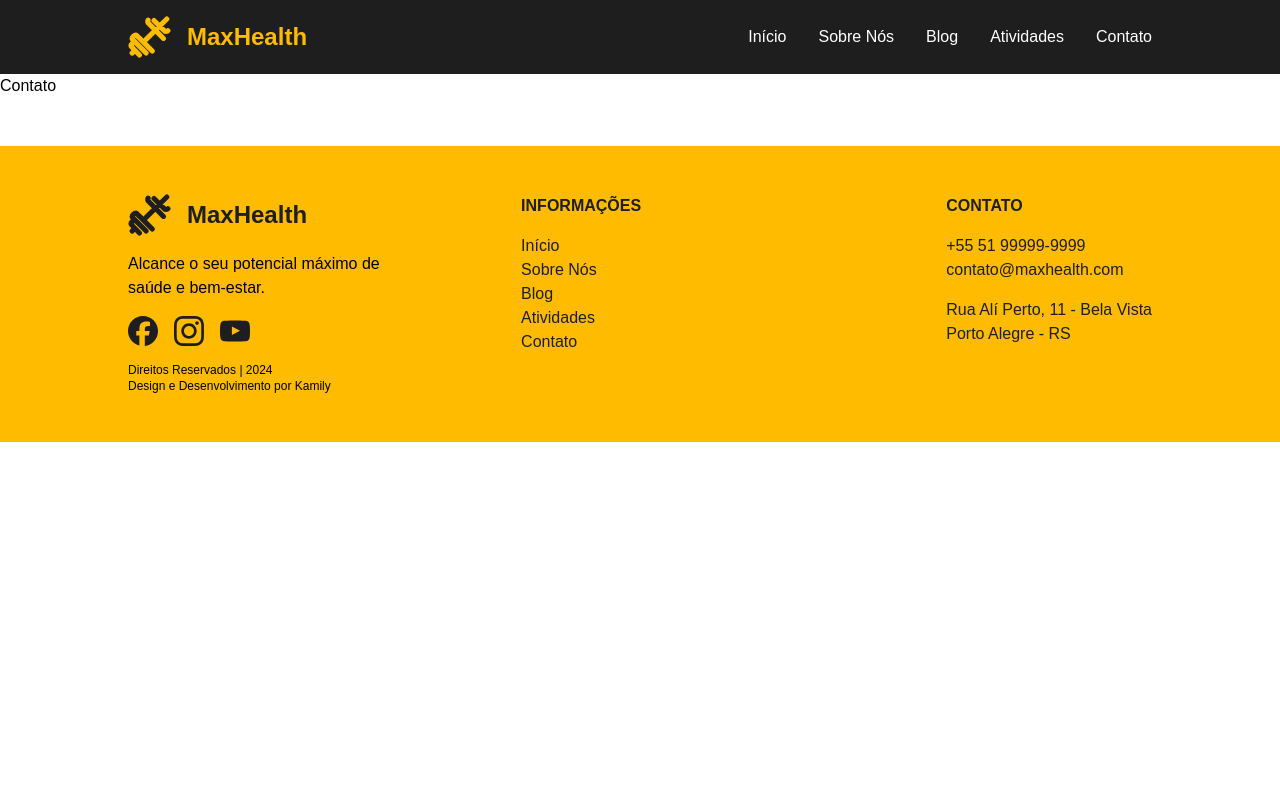
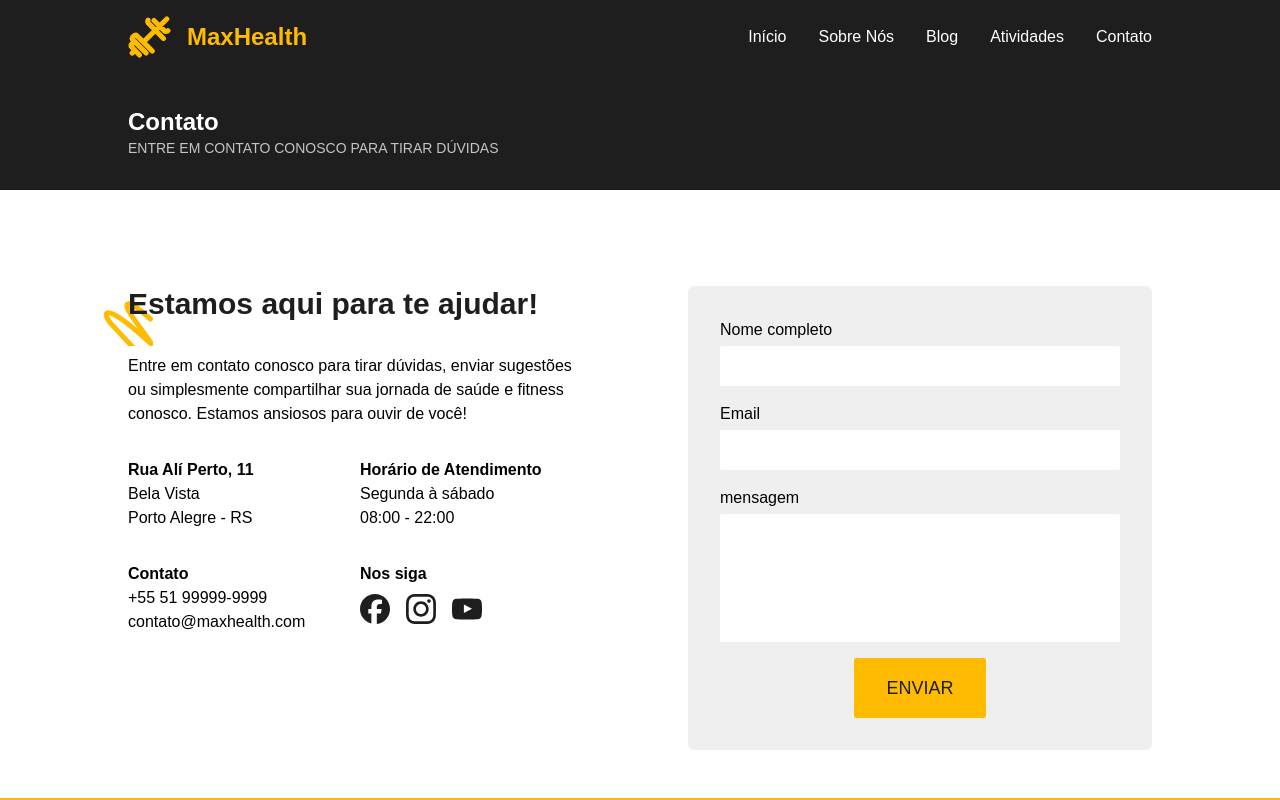
Before and after one commit to KamilydosSantos/max-health, a Vue app: page /contato in a window 1280 px wide. Shown: the top 800 px of the page. Built offline with nearby package versions, Linux system fonts and the light colour scheme.

Commit message:
feat: add contact view with contact form and infos

```diff
--- /dev/null
+++ b/src/components/ContactForm.vue
@@ -0,0 +1,25 @@
+<script setup lang="ts">
+</script>
+
+<template>
+  <div>
+    <form @submit.prevent class="flex flex-col gap-4 bg-custom-light-gray p-8 rounded-md">
+      <div class="flex flex-col gap-1">
+        <label for="name">Nome completo</label>
+        <input class="p-2 rounded-sm" type="text" name="name">
+      </div>
+      <div class="flex flex-col gap-1">
+        <label for="email">Email</label>
+        <input class="p-2 rounded-sm" type="text" name="email">
+      </div>
+      <div class="flex flex-col gap-1">
+        <label for="mensagem">mensagem</label>
+        <textarea class="p-2 rounded-sm resize-none h-32" type="text" name="mensagem"></textarea>
+      </div>
+      <button class="flex items-center justify-center gap-4 bg-custom-yellow text-custom-black py-4 px-8 uppercase rounded-sm text-lg w-max mx-auto cursor-pointer">Enviar</button>
+    </form>
+  </div>
+</template>
+
+<style lang="scss">
+</style>
--- /dev/null
+++ b/src/components/ContactInfos.vue
@@ -0,0 +1,40 @@
+<script setup lang="ts">
+  import Title from './Title.vue';
+</script>
+
+<template>
+  <div class="flex flex-col gap-8">
+    <Title text="Estamos aqui para te ajudar!" />
+    <p>Entre em contato conosco para tirar dúvidas, enviar sugestões ou simplesmente compartilhar sua jornada de saúde e fitness conosco. Estamos ansiosos para ouvir de você!</p>
+    <div class="flex flex-col gap-4 md:grid md:grid-cols-2 md:gap-0">
+      <div>
+        <p class="font-bold">Rua Alí Perto, 11</p>
+        <p>Bela Vista</p>
+        <p>Porto Alegre - RS</p>
+      </div>
+      <div>
+        <p class="font-bold">Horário de Atendimento</p>
+        <p>Segunda à sábado</p>
+        <p>08:00 - 22:00</p>
+      </div>
+    </div>
+    <div class="flex flex-col gap-4 md:grid md:grid-cols-2 md:gap-0">
+      <div>
+        <p class="font-bold">Contato</p>
+        <p>+55 51 99999-9999</p>
+        <p>contato@maxhealth.com</p>
+      </div>
+      <div class="flex flex-col gap-2">
+        <p class="font-bold">Nos siga</p>
+        <div class="flex gap-4">
+          <img src="../assets/icon-facebook.svg" alt="">
+          <img src="../assets/icon-instagram.svg" alt="">
+          <img src="../assets/icon-youtube.svg" alt="">
+        </div>
+      </div>
+    </div>
+  </div>
+</template>
+
+<style lang="scss">
+</style>
--- a/src/views/Contact.vue
+++ b/src/views/Contact.vue
@@ -1,12 +1,18 @@
 <script setup lang="ts">
+  import CommonHeader from '../components/CommonHeader.vue';
+  import ContactInfos from '../components/ContactInfos.vue';
+  import ContactForm from '../components/ContactForm.vue';
 </script>
 
 <template>
-  <div>
-    <h1>Contato</h1>
+  <div class="flex flex-col gap-12 lg:gap-24">
+    <CommonHeader title="Contato" subtitle="Entre em contato conosco para tirar dúvidas" />
+    <div class="mx-8 lg:mx-auto max-w-screen-lg lg:grid lg:grid-cols-2 flex flex-col gap-12 lg:gap-24">
+      <ContactInfos />
+      <ContactForm />
+    </div>
   </div>
 </template>
 
 <style lang="scss">
-
 </style>
```
Also changed, not shown: src/views/Activities.vue (+5 -6 lines).
